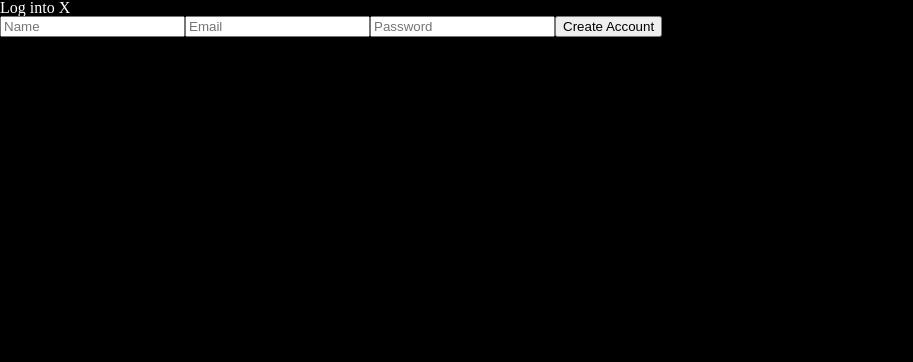
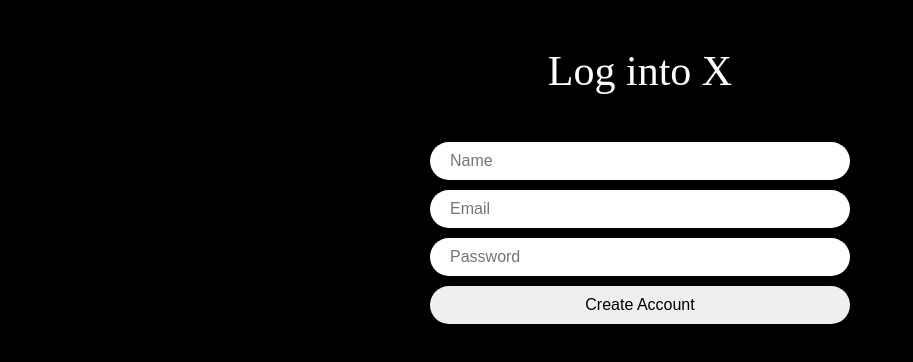
Before and after one commit to sunshower1127/nwitter-reloaded, a React (Vite) app: page /create-account in a window 1280 px wide. Shown: the top 362 px of the page, without its empty margins (0-913 px from the left). Built offline with nearby package versions, Linux system fonts and the light colour scheme; the HTML template or start-up script is replaced by a standard one.

Commit message:
0129
css쪽변경

```diff
--- a/src/App.tsx
+++ b/src/App.tsx
@@ -4,7 +4,7 @@
 import Profile from "./routes/profile"
 import Login from "./routes/login"
 import CreateAccount from "./routes/create-account"
-import { createGlobalStyle } from "styled-components"
+import styled, { createGlobalStyle } from "styled-components"
 import reset from "styled-reset"
 import { useEffect, useState } from "react"
 import LoadingScreen from "./components/loading-screen"
@@ -46,6 +46,12 @@
   }
 `
 
+const Wrapper = styled.div`
+  height: 100vh;
+  display: flex;
+  justify-content: center;
+`
+
 function App() {
   const [isLoading, setLoading] = useState(true)
   const init = async() => {
@@ -54,10 +60,10 @@
   }
   useEffect(()=>{init()}, [])
   return (
-    <>
+    <Wrapper>
       <GlobalStyles />
       { isLoading ? <LoadingScreen /> : <RouterProvider router={router} /> }
-    </>
+    </Wrapper>
   )
 }
 
--- a/src/routes/create-account.tsx
+++ b/src/routes/create-account.tsx
@@ -2,19 +2,43 @@
 import styled from "styled-components"
 
 const Wrapper = styled.div`
-
+  height: 100%;
+  width: 420px;
+  display: flex;
+  flex-direction: column;
+  align-items: center;
+  padding: 50px 0px;
 `
 
 const Title = styled.h1`
-
+  font-size: 42px;
 `
 
 const Form = styled.form`
-
+  margin-top: 50px;
+  display: flex;
+  flex-direction: column;
+  gap: 10px;
+  width: 100%;
 `
 
 const Input = styled.input`
+  padding: 10px 20px;
+  border-radius: 50px;
+  border: none;
+  width: 100%;
+  font-size: 16px;
+  &[type="submit"] {
+    cursor: pointer;
+    &:hover {
+      opacity: 0.8;
+    }
+  }
+`
 
+const Error = styled.span`
+  font-weight: 600;
+  color: tomato;
 `
 
 export default function CreateAccount() {
@@ -35,7 +59,7 @@
   }
   const onSubmit = (e: React.FormEvent<HTMLFormElement>) => {
     e.preventDefault()
-    console.log(name, email, password);
+
     try {
 
     } catch(e) {
@@ -53,5 +77,6 @@
       <Input onChange={onChange} name="password" value={password} placeholder="Password" type="password" required />
       <Input onChange={onChange} type="submit" value={isLoading ? "Loading" : "Create Account"} />
     </Form>
+    { error !== "" ? <Error>{ error }</Error> : null }
   </Wrapper>
 }
```
